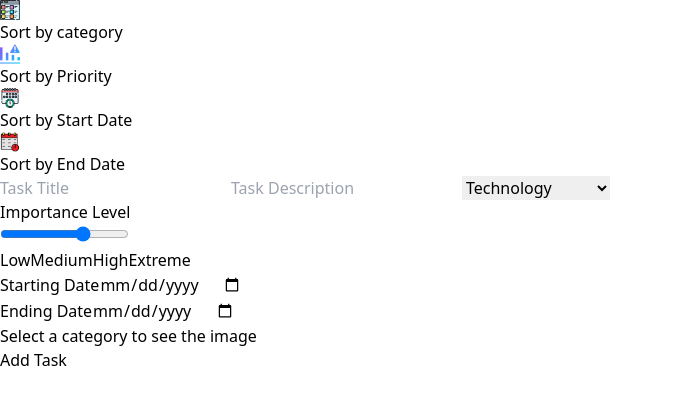
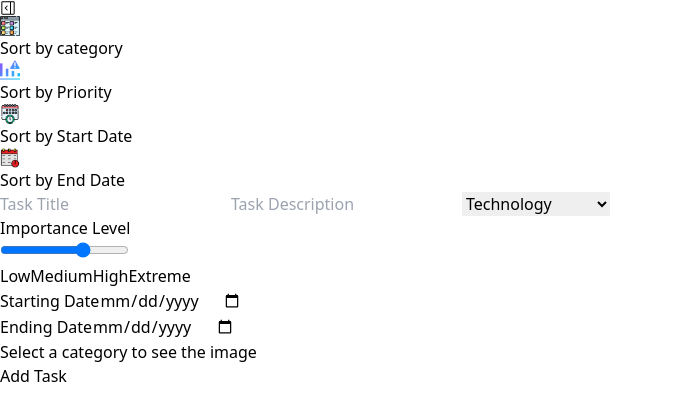
Before and after one commit to tugcan-kartal/dailyorganizer-client, a Next.js app: page /tasks in a window 1280 px wide. Shown: the top 420 px of the page, without its empty margins (0-673 px from the left). Built offline with nearby package versions, Linux system fonts and the light colour scheme.

Commit message:
sidebar icon added

```diff
--- a/src/app/components/sideBar.tsx
+++ b/src/app/components/sideBar.tsx
@@ -1,9 +1,11 @@
-import React from "react";
+import React, { useState } from "react";
+import Image from "next/image";
 import CategoryBar from "@/../public/assets/sidebar-images/category.png";
 import ImportanceBar from "@/../public/assets/sidebar-images/importance.png";
 import StartDateBar from "@/../public/assets/sidebar-images/start-date.png";
 import EndDateBar from "@/../public/assets/sidebar-images/end-date.png";
-import Image from "next/image";
+import { GoSidebarExpand } from "react-icons/go";
+import { GoSidebarCollapse } from "react-icons/go";
 
 interface SideBarProps {
     setTaskFilter: (filter: string) => void;
@@ -11,9 +13,21 @@ interface SideBarProps {
 
 const SideBar: React.FC<SideBarProps> = ({ setTaskFilter }) => {
 
+    const [isSideBar,setIsSiteBar]=useState<boolean>(true)
+
     return (
         <div>
             <div>
+                <div className="flex justify-between pl-5 pt-4">
+                    <div className="text-2xl" onClick={()=>setIsSiteBar(!isSideBar)}>
+                        {isSideBar ? <GoSidebarExpand /> : <GoSidebarCollapse />}
+                    </div>
+
+                    <div>
+
+                    </div>
+                </div>
+
                 <div className="flex flex-col justify-center gap-y-[2vh] mt-[5vh] ml-[1vw] border-b-2 border-gray-300 pb-10">
 
                     <div className="cursor-pointer flex gap-x-4 w-[85%] hover:shadow-lg transition-all duration-300 px-2 py-2 rounded-lg" onClick={()=>setTaskFilter("category:asc")}>
@@ -47,9 +61,7 @@ const SideBar: React.FC<SideBarProps> = ({ setTaskFilter }) => {
 
                 </div>
 
-
                 <div>
-
                 </div>
             </div>
         </div>
```
